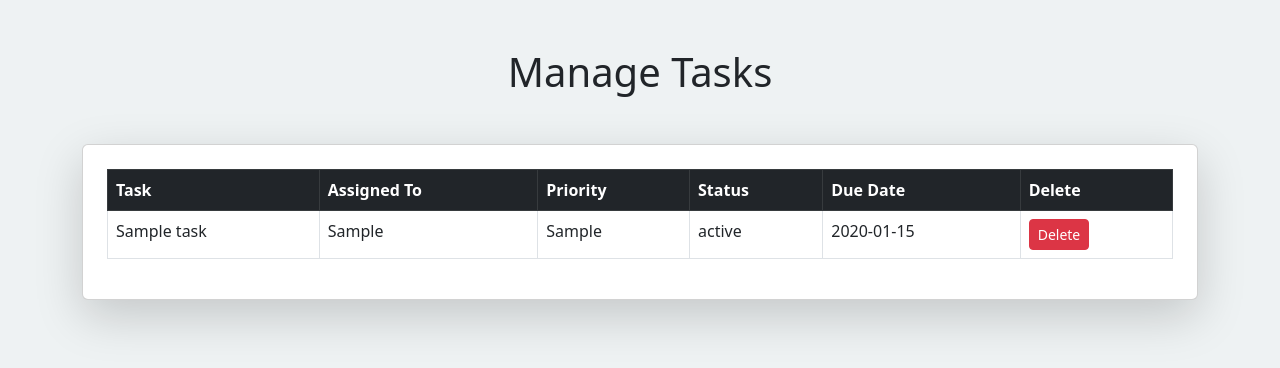
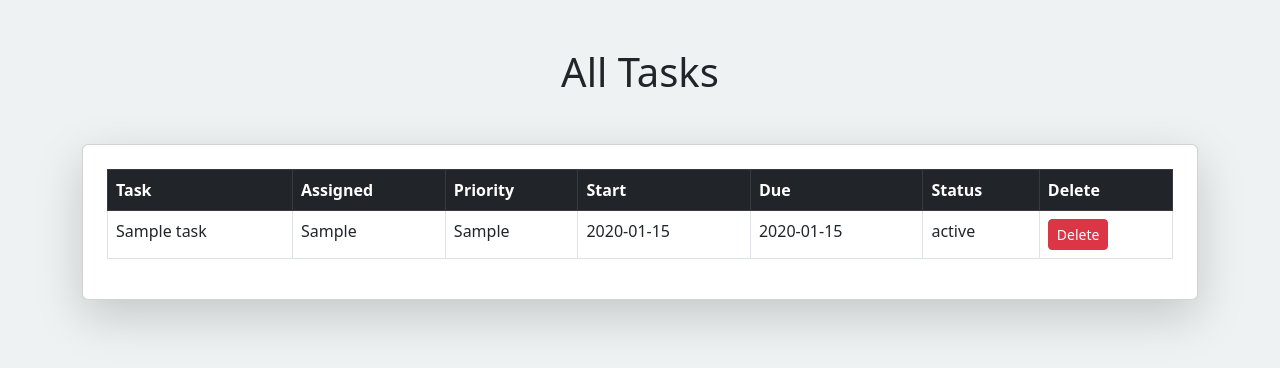
Before and after one commit to maninani12/team-task-manager, a Flask app: page /tasks in a window 1280 px wide. Shown: the part 54-422 px from the top of the page. Run offline with Flask 3, Linux system fonts and the light colour scheme; the visitor is signed in with stand-in values (Sample User, id 1); tables that the repository leaves empty hold one stand-in row (values such as "Sample post").

Commit message:
Update tasks.html

```diff
--- a/templates/tasks.html
+++ b/templates/tasks.html
@@ -3,7 +3,7 @@
 
 <head>
 
-<title>All Tasks</title>
+<title>Manage Tasks</title>
 
 <link href="https://cdn.jsdelivr.net/npm/bootstrap@5.3.0/dist/css/bootstrap.min.css" rel="stylesheet">
 
@@ -16,12 +16,12 @@
 <div class="container-fluid">
 
 <a href="/admin_dashboard"
-   class="btn btn-light">
+class="btn btn-light">
 Back
 </a>
 
 <a href="/logout"
-   class="btn btn-danger">
+class="btn btn-danger">
 Logout
 </a>
 
@@ -32,7 +32,7 @@ Logout
 <div class="container mt-5">
 
 <h1 class="text-center mb-5">
-Manage Tasks
+All Tasks
 </h1>
 
 <div class="card shadow-lg p-4">
@@ -44,10 +44,11 @@ Manage Tasks
 <tr>
 
 <th>Task</th>
-<th>Assigned To</th>
+<th>Assigned</th>
 <th>Priority</th>
+<th>Start</th>
+<th>Due</th>
 <th>Status</th>
-<th>Due Date</th>
 <th>Delete</th>
 
 </tr>
@@ -66,14 +67,16 @@ Manage Tasks
 
 <td>{{ task.priority }}</td>
 
-<td>{{ task.status }}</td>
+<td>{{ task.start_date }}</td>
 
 <td>{{ task.due_date }}</td>
+
+<td>{{ task.status }}</td>
 
 <td>
 
 <a href="/delete_task/{{ task.id }}"
-   class="btn btn-danger btn-sm">
+class="btn btn-danger btn-sm">
 Delete
 </a>
 
```
